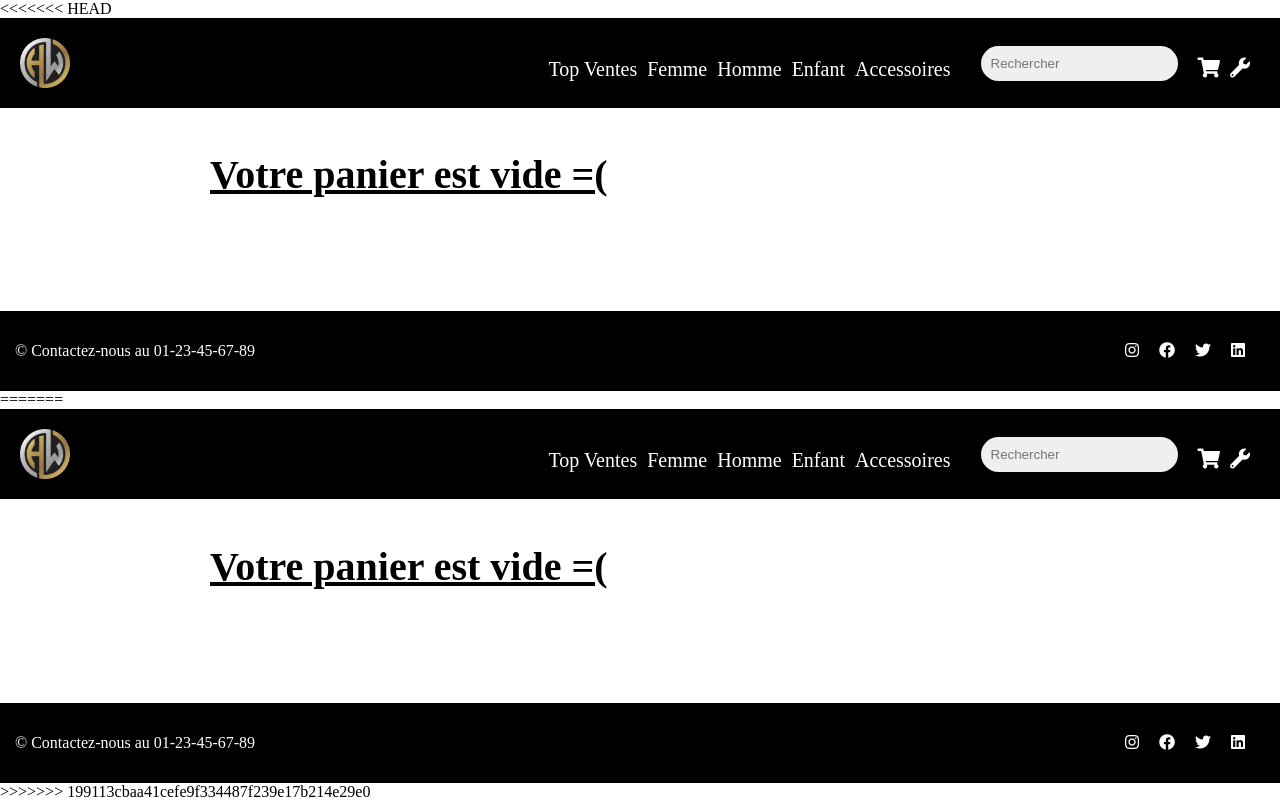
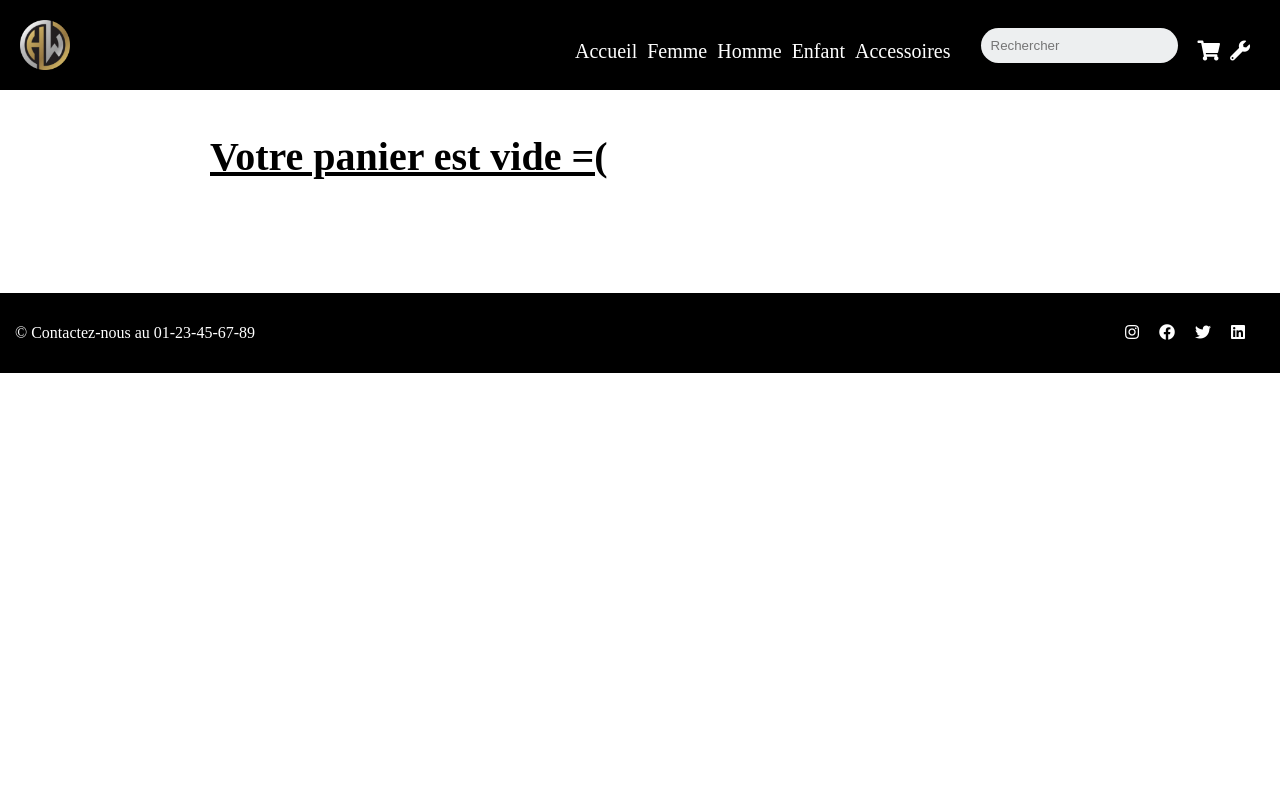
Before and after one commit to MathieuWILLEM/MathieuWILLEM.github.io, a plain HTML site: page panier_vide.html in a window 1280 px wide. Drawn offline with Linux system fonts and the light colour scheme.

Commit message:
Changement barre nav

```diff
--- a/panier_vide.html
+++ b/panier_vide.html
@@ -1,4 +1,3 @@
-<<<<<<< HEAD
 <!DOCTYPE html>
 <html lang="fr">
   <head>
@@ -13,7 +12,7 @@
     <nav>
         <img src="images/logoHW.png" alt="" onclick="window.location.href ='index.html';">
         <div class="onglets">
-          <p class="link" onclick="window.location.href ='top_ventes.html';">Top Ventes</p>
+          <p class="link" onclick="window.location.href ='index.html';">Accueil</p>
           <p class="link" onclick="window.location.href ='femme.html';">Femme</p>
           <p class="link" onclick="window.location.href ='homme.html';">Homme</p>
           <p class="link" onclick="window.location.href ='enfant.html';">Enfant</p>
@@ -52,59 +51,4 @@
 
 <!--Footer-->
   </body>
-=======
-<!DOCTYPE html>
-<html lang="fr">
-  <head>
-    <meta charset="utf-8"/>
-    <link rel="stylesheet" type="text/css" href="style_panier.css">
-    <link rel="stylesheet" href="https://use.fontawesome.com/releases/v5.13.0/css/all.css"/>
-    <title>Votre Panier</title>
-  </head>
-  <body>
-  	<!-- Barre de navigation -->
-
-    <nav>
-        <img src="images/logoHW.png" alt="" onclick="window.location.href ='index.html';">
-        <div class="onglets">
-          <p class="link" onclick="window.location.href ='top_ventes.html';">Top Ventes</p>
-          <p class="link" onclick="window.location.href ='femme.html';">Femme</p>
-          <p class="link" onclick="window.location.href ='homme.html';">Homme</p>
-          <p class="link" onclick="window.location.href ='enfant.html';">Enfant</p>
-          <p class="link" onclick="window.location.href ='accessoires.html';">Accessoires</p>
-          <form method="post" action="femme.html">
-            <input type="search" placeholder="Rechercher">
-          </form>
-          <p><i class="fas fa-shopping-cart" onclick="window.location.href ='panier_vide.html';"></i></p>
-          <p><i class="fas fa-wrench" onclick="window.location.href ='details.html';"></i></p>
-        </div>
-    </nav>
-
-<!-- Fin Barre de navigation -->
-
-<!--Section Principale-->
-
-    <section class="main">
-      <div class="desc">
-        <h1>Votre panier est vide =( </h1>
-      </div>
-    </section>
-
-<!--Fin de section Principale-->
-
-<!--Footer-->
-
-    <footer>
-      <p>&copy; Contactez-nous au 01-23-45-67-89</p>
-      <div class="reseaux">
-<p><i class="fab fa-instagram" onclick="window.location.href ='https://www.instagram.com';"></i></p>
-        <p><i class="fab fa-facebook" onclick="window.location.href ='https://www.facebook.com';"/></i></p>
-        <p><i class="fab fa-twitter" onclick="window.location.href ='https://twitter.com';"></i></p>
-        <p><i class="fab fa-linkedin" onclick="window.location.href ='https://www.linkedin.com';"></i></p>
-      </div>
-    </footer>
-
-<!--Footer-->
-  </body>
->>>>>>> 199113cbaa41cefe9f334487f239e17b214e29e0
 </html>
```
Also changed, not shown: accessoires.html (+1 -1 lines), details.html (+1 -1 lines), enfant.html (+1 -1 lines), femme.html (+1 -1 lines), homme.html (+1 -1 lines), index.html (+1 -1 lines), lequipe.html (+1 -1 lines), panier.html (+1 -1 lines), panier_homme.html (+1 -1 lines).
